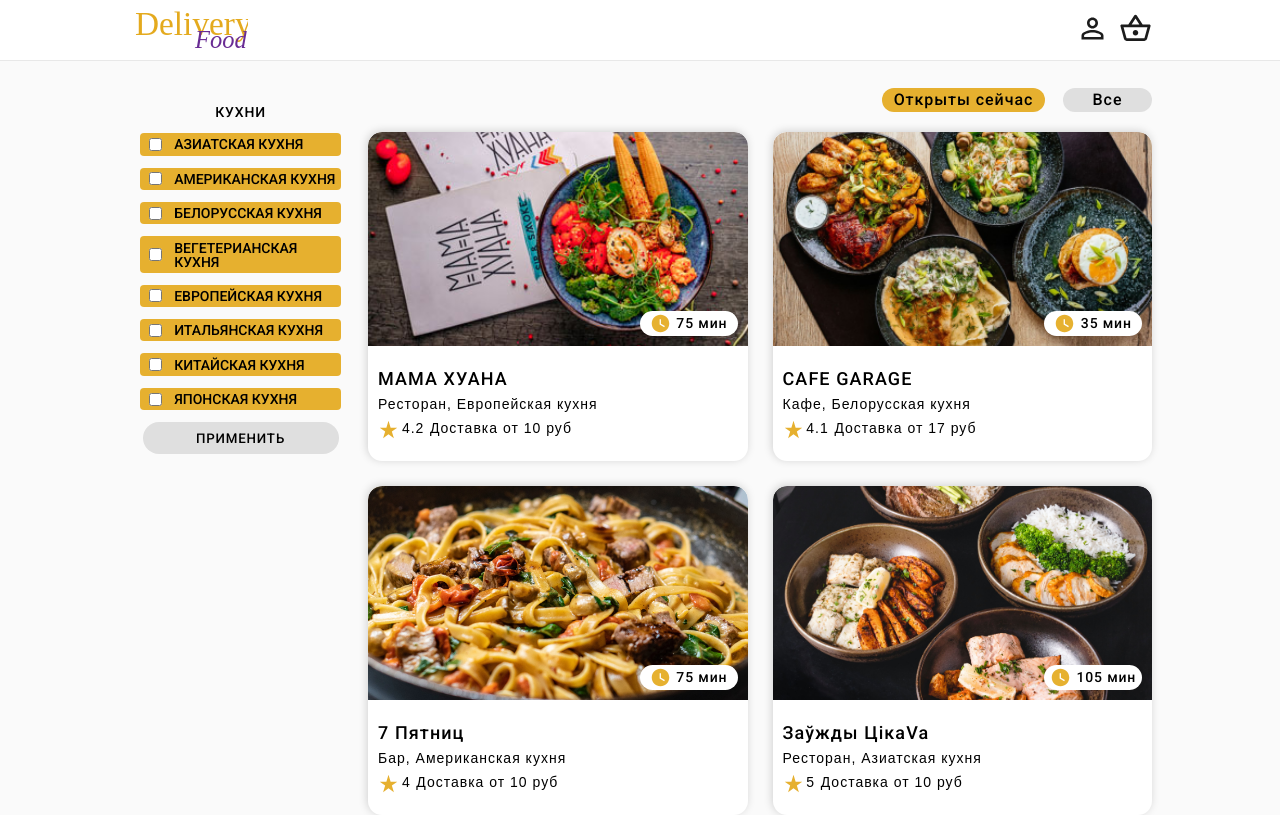
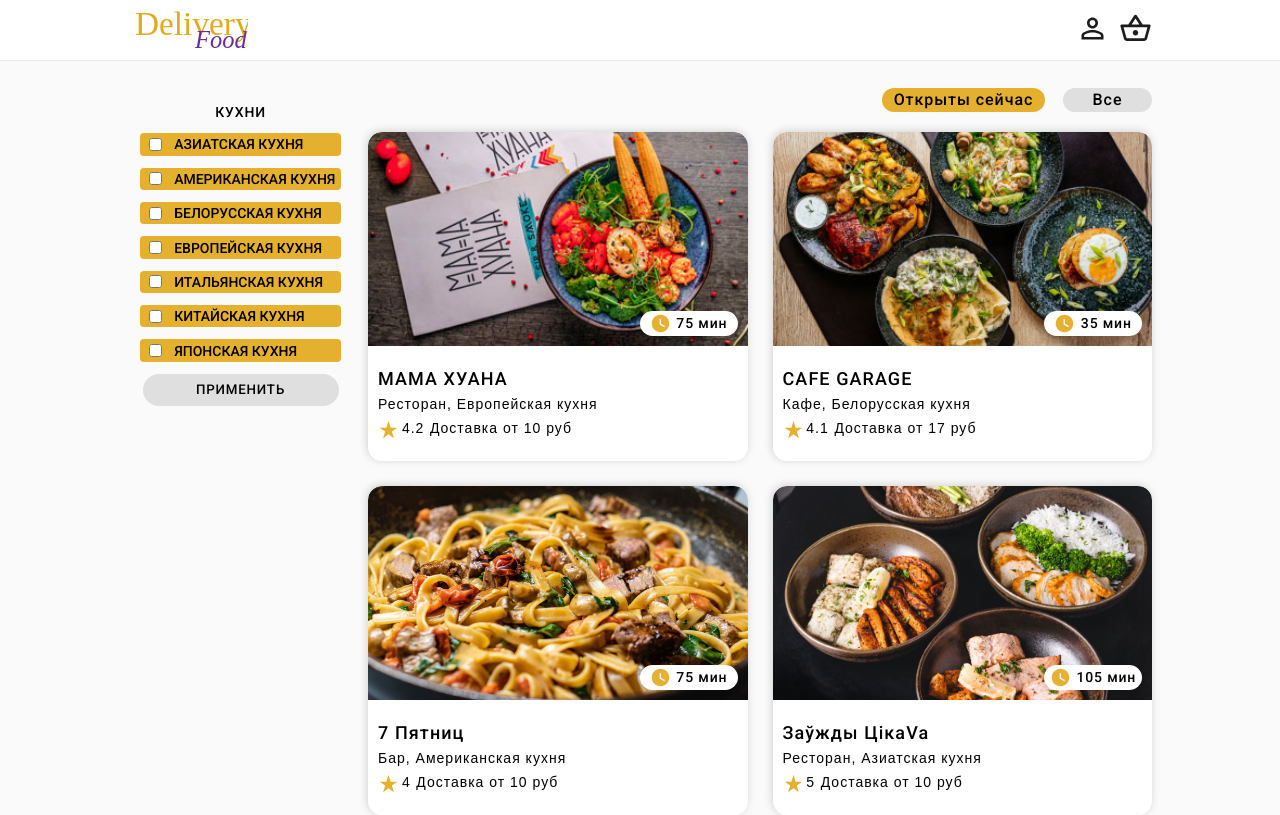
Before and after one commit to Katherina17/restaurantsProject, a React (Create React App) app in the folder project/: page / in a window 1280 px wide. Shown: the top 815 px of the page. Built offline with nearby package versions, Linux system fonts and the light colour scheme.

Commit message:
feat: created cuisines filter

```diff
--- a/project/src/main/cuisine/CheckBox.jsx
+++ b/project/src/main/cuisine/CheckBox.jsx
@@ -1,9 +1,9 @@
 import {filterCuisines} from '../../redux/cuisineSlice.js';
 
-function CheckBox({dispatch,id, name}){
+function CheckBox({id, name, addOrRemoveCuisine}){
     return(
         <div className="cuisine-item">
-            <input type='checkbox' id={id} value={name} onChange={(event) => dispatch(filterCuisines(event.target.value))}/>
+            <input type='checkbox' id={id} value={name} onChange={(event) => addOrRemoveCuisine(event.target.value)}/>
             <label htmlFor={id}>{name}</label>
     </div>
     )
--- a/project/src/main/cuisine/Cuisine.jsx
+++ b/project/src/main/cuisine/Cuisine.jsx
@@ -4,41 +4,46 @@ import { useSelector } from 'react-redux';
 import { useDispatch } from 'react-redux';
 import {filterCuisines} from '../../redux/cuisineSlice.js';
 import CheckBox from './CheckBox';
-import {filterRests} from '../../redux/filterRestsSlice';
+import { useState } from 'react';
 
 
 const cuisines = [
     {id: 'asian', name: 'АЗИАТСКАЯ КУХНЯ'},
     {id: 'american', name: 'Американская кухня'},
     {id: 'belarusian', name: 'Белорусская кухня'},
-    {id: 'vegetarian', name: 'Вегетерианская кухня'},
     {id: 'european', name: 'Европейская кухня'},
     {id: 'italian', name: 'Итальянская кухня'},
     {id: 'chinese', name: 'Китайская кухня'},
     {id: 'japanese', name: 'Японская кухня'}
 ];
 
-const renderCuisines = () => cuisines.map(item => {
- const cuisineItem = useSelector(state => state.cuisine.cuisines);
- const dispatch = useDispatch();
+function Cuisine(){
+    let [currentCuisines, setCuisines] = useState([]);
+    let dispatch = useDispatch();
 
-    return (
-    <CheckBox {...item}
-              name={item.name.toUpperCase()}
-              key = {item.id}
-              dispatch = {dispatch}/>
-    )
-});
+    function addOrRemoveCuisine(cuisine) {
+        if(currentCuisines.find(c => c === cuisine) !== undefined) {
+            setCuisines(currentCuisines.filter(c => c !== cuisine));
+        }
+        else {
+            setCuisines(currentCuisines.concat([cuisine]));
+        }
+    }
 
-function Cuisine(){
-    const dispatch = useDispatch();
     return(
         <section className="cuisine-list">
             <div style={{position: 'sticky', top: '70' + 'px'}}>
                 <h2>КУХНИ</h2>
-                {renderCuisines()}
+                {cuisines.map(item => {
+                    return (
+                    <CheckBox {...item}
+                            name={item.name.toUpperCase()}
+                            key = {item.id}
+                            addOrRemoveCuisine={addOrRemoveCuisine}/>
+                    )
+                })}
                 <div id='AcceptBtn'>
-                    <Button style={{height: 32 + 'px', width: 196 + 'px',}} onClick={() => dispatch(filterRests())} >ПРИМЕНИТЬ</Button>
+                    <Button style={{height: 32 + 'px', width: 196 + 'px',}} onClick={() => dispatch(filterCuisines(currentCuisines))}>ПРИМЕНИТЬ</Button>
                 </div>
             </div>
     </section>
--- a/project/src/main/restaurants/restraurantsList/RestraurantsList.jsx
+++ b/project/src/main/restaurants/restraurantsList/RestraurantsList.jsx
@@ -3,42 +3,53 @@ import '../restraurantsList/RestraurantsList.css';
 import RestraurantItem from './RestraurantItem.jsx';
 import { Link } from "react-router-dom";
 import { useSelector } from 'react-redux';
-
-const renderRestraurants = (rests) => rests.map(item => {
-    return(
-        <RestraurantItem id={item.id}
-                        img={item.img}
-                        description={item.description}
-                        name = {item.name}
-                        deliveryTime = {item.deliveryTime}
-                        rate = {item.rate}
-                        delivery = {item.delivery}
-                        key={item.name}
-                        />
-    )
-})
+import { useState } from 'react';
+import store from '../../../redux';
+import { useEffect } from 'react';
 
 function RestraurantsList(props){
-    let rests = useSelector(state => state.restraunt.rests);
-    console.log(rests)
-    // let cousines = ["Белорусская кухня"];
+    let cuisines = useSelector(state => state.cuisine.cuisines);
 
-    // rests = rests.filter(rest => {
-    //     for(let c of cousines) {
-    //         for(let cRest of rest['cuisines']) {
-    //             if(c === cRest['cuisine']) {
-    //                 return true;
-    //             }
-    //         }
-    //     }
-    //     return false;
-    // });
+    useEffect(filterRestraunts, [cuisines]);
 
+
+    function filterRestraunts() {
+        if(cuisines.length != 0) {
+            let newRests = descriptionRestraurants.filter(rest => {
+                for(let c of cuisines) {
+                    for(let cRest of rest['cuisines']) {
+                        if(c === cRest['cuisine'].toUpperCase()) {
+                            return true;
+                         }
+                     }
+                 }
+                 return false;
+             });
+            setRests(newRests);
+        }
+        else {
+            setRests(descriptionRestraurants);
+        }
+    }
+
+    let [rests, setRests] = useState(descriptionRestraurants);
 
     return(
         <section>
             <div className='RestraurantsList'>
-             {renderRestraurants(rests)}
+                {rests.map(item => {
+                    return(
+                        <RestraurantItem id={item.id}
+                                        img={item.img}
+                                        description={item.description}
+                                        name = {item.name}
+                                        deliveryTime = {item.deliveryTime}
+                                        rate = {item.rate}
+                                        delivery = {item.delivery}
+                                        key={item.name}
+                                        />
+                    )
+                })}
             </div>
         </section>
     )
--- a/project/src/redux/cuisineSlice.js
+++ b/project/src/redux/cuisineSlice.js
@@ -1,14 +1,15 @@
 import { createSlice } from "@reduxjs/toolkit";
+import descriptionRestraurants from "../main/restaurants/restraurantsList/DescriptionRestraurants";
 
 const cuisineSlice = createSlice({
     name: 'cuisine',
     initialState: {
-        cuisines: []
+        cuisines: [],
     },
     reducers: {
         filterCuisines(state, action){
-            state.cuisines.push(action.payload);
-        },
+            state.cuisines = action.payload;
+        }
     }
 
 });
--- a/project/src/redux/filterRestsSlice.js
+++ /dev/null
@@ -1,17 +0,0 @@
-import descriptionRestraurants from "../main/restaurants/restraurantsList/DescriptionRestraurants";
-import { createSlice } from "@reduxjs/toolkit";
-
-let rests = descriptionRestraurants;
-
-const filterRestsSlice = createSlice({
-  name: 'restraunt',
-  initialState: {rests},
-  reducers: {
-    filterRests(state,action){
-      console.log('hello')
-}
-    }
-})
-
-export const {filterRests} = filterRestsSlice.actions;
-export default filterRestsSlice.reducer;
--- a/project/src/redux/index.js
+++ b/project/src/redux/index.js
@@ -1,10 +1,8 @@
 import {configureStore} from '@reduxjs/toolkit';
 import cuisineReducer from './cuisineSlice';
-import filterRestsReducer from './filterRestsSlice';
 
 export default configureStore({
     reducer: {
         cuisine: cuisineReducer,
-        restraunt: filterRestsReducer
     }
 });
```
Also changed, not shown: project/src/Layout.jsx (+5 -5 lines).
